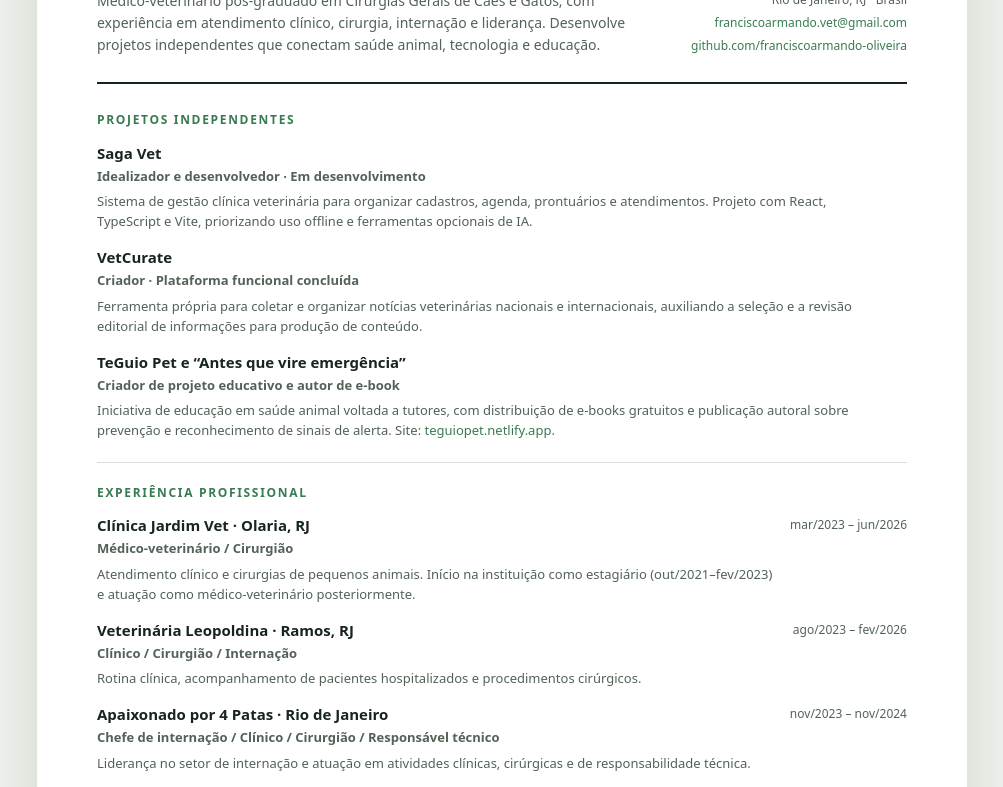
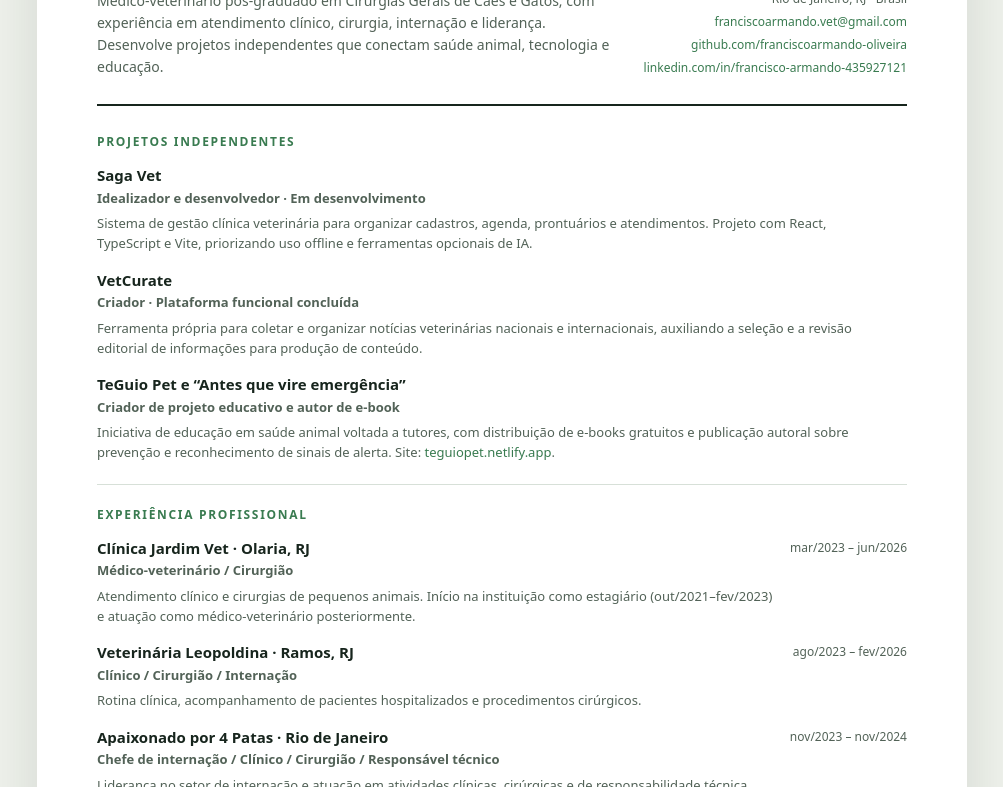
Before and after one commit to franciscoarmando-oliveira/franciscoarmando-oliveira.github.io, a plain HTML site: page cv.html in a window 1280 px wide. Shown: the part 241-1028 px from the top of the page, without its empty margins (138-1141 px from the left). Drawn offline with Linux system fonts and the light colour scheme.

Commit message:
feat: add verified LinkedIn URL to online resume

```diff
--- a/cv.html
+++ b/cv.html
@@ -32,7 +32,7 @@ p{margin:0 0 8px}p:last-child{margin-bottom:0}
 <main class="page">
 <header>
 <div><span class="subhead">Medicina veterinária • Operações • Tecnologia</span><h1>Francisco Armando</h1><p class="intro">Médico-veterinário pós-graduado em Cirurgias Gerais de Cães e Gatos, com experiência em atendimento clínico, cirurgia, internação e liderança. Desenvolve projetos independentes que conectam saúde animal, tecnologia e educação.</p></div>
-<div class="contact"><span>Rio de Janeiro, RJ · Brasil</span><a href="mailto:franciscoarmando.vet@gmail.com">franciscoarmando.vet@gmail.com</a><a href="https://github.com/franciscoarmando-oliveira">github.com/franciscoarmando-oliveira</a></div>
+<div class="contact"><span>Rio de Janeiro, RJ · Brasil</span><a href="mailto:franciscoarmando.vet@gmail.com">franciscoarmando.vet@gmail.com</a><a href="https://github.com/franciscoarmando-oliveira">github.com/franciscoarmando-oliveira</a><a href="https://www.linkedin.com/in/francisco-armando-435927121/" target="_blank" rel="noopener noreferrer">linkedin.com/in/francisco-armando-435927121</a></div>
 </header>
 <section><h2>Projetos independentes</h2>
 <div class="entry"><div><h3>Saga Vet</h3><div class="role">Idealizador e desenvolvedor · Em desenvolvimento</div><p>Sistema de gestão clínica veterinária para organizar cadastros, agenda, prontuários e atendimentos. Projeto com React, TypeScript e Vite, priorizando uso offline e ferramentas opcionais de IA.</p></div></div>
```
